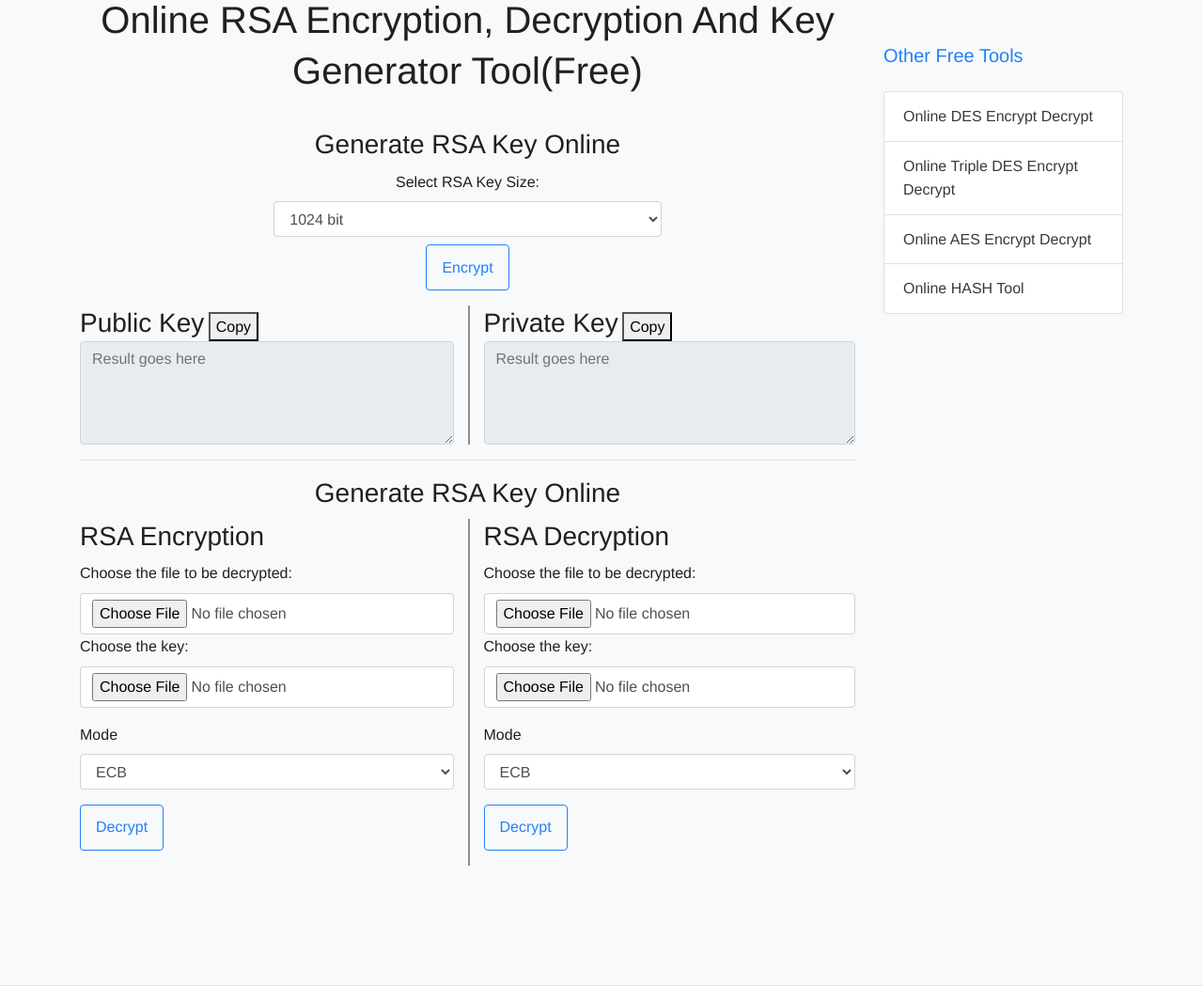
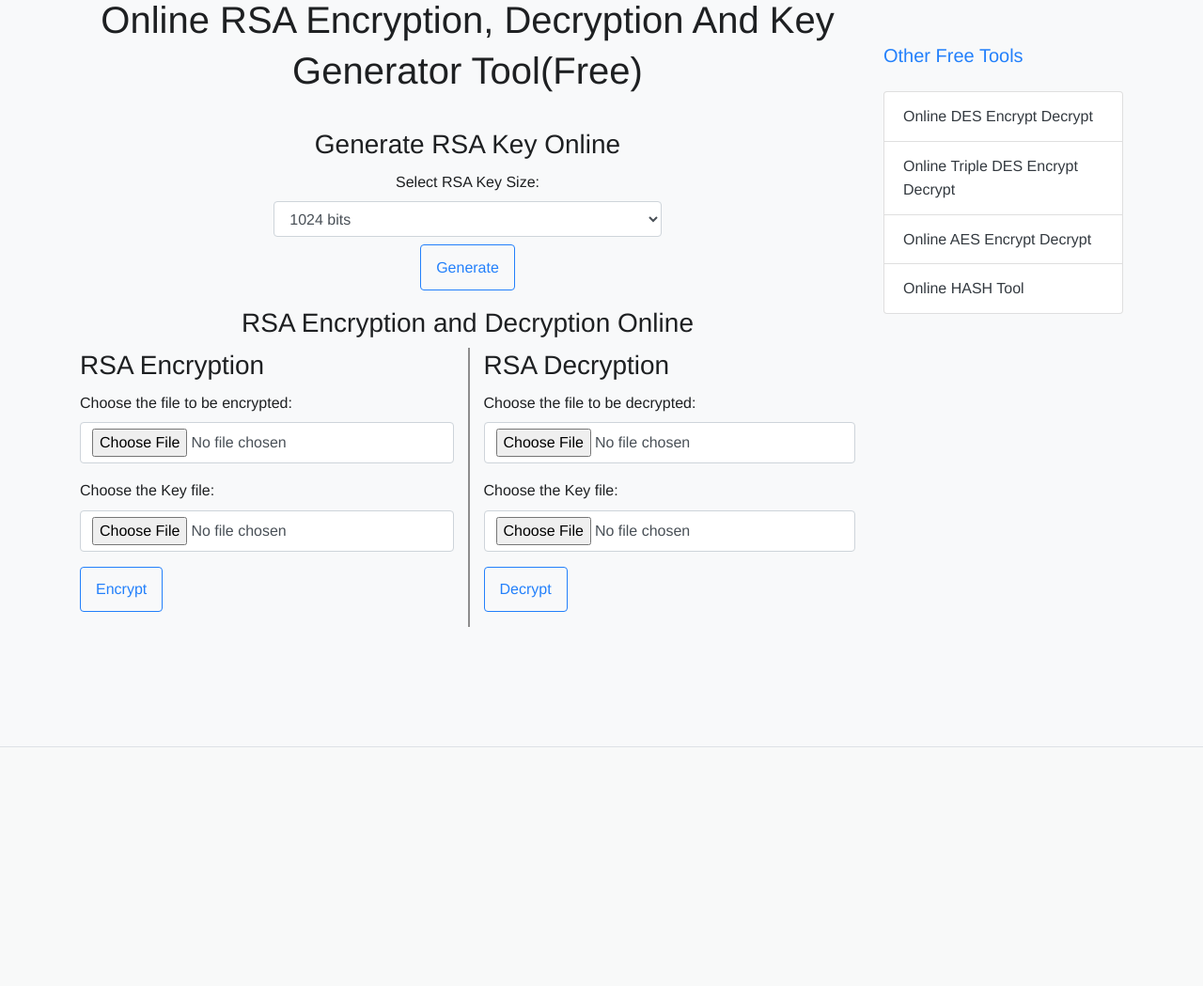
Before and after one commit to dat-nguyen1999/Crypto-Webapp, a Django app: page /rsa/ in a window 1280 px wide. Shown: the part 117-1166 px from the top of the page at 94% size. After the commit the page ends 912 px from the top, so only its background shows below. Run offline with Django 3.2, Linux system fonts and the light colour scheme; some libraries are stand-ins or nearby versions.

Commit message:
complete

```diff
--- a/mysite/rsa/templates/rsa/rsa.html
+++ b/mysite/rsa/templates/rsa/rsa.html
@@ -44,8 +44,7 @@
             <h1>Online RSA Encryption, Decryption And Key Generator Tool(Free)</h1>
         </div>
 
-        <form action="{% url 'rsa' %}" method="POST" id="hashform" role="form" enctype="multipart/form-data"
-            style="max-width: 100%;">
+        <form action="{% url 'generateKey' %}" method="POST" id="generateKeyForm" role="form" style="max-width: 100%;">
             {% csrf_token %}
 
             <h3 class="text-center">Generate RSA Key Online </h3>
@@ -54,128 +53,113 @@
                 <label for="mode">Select RSA Key Size:</label>
 
                 <select name="dropdown" class="form-control input-lg ng-pristine ng-untouched ng-valid"
-                    ng-model="mode_encrypt" id="mode_encrypt">
-                    <option value="1024" selected="">1024 bit</option>
-                    <option value="2048">2048 bit</option>
-                    <option value="3072">3072 bit</option>
+                    ng-model="mode_encrypt" id="key_length">
+                    <option value="1024" selected="">1024 bits</option>
+                    <option value="2048">2048 bits</option>
+                    <option value="3072">3072 bits</option>
                 </select>
                 <div class="form-group" style="margin-top: 2%;">
-                    <input class="btn btn-outline-primary" id="btn_Encrypt" type="submit" value="Encrypt">
+                    <input class="btn btn-outline-primary" id="btn_Generate" type="submit" value="Generate">
                 </div>
             </div>
 
         </form>
 
-        <div class="row" style="margin-bottom: 1%;">
-            <div class="col-md-6 col-sm-6 col-xs-12">
-                <h3 style="display: inline;">Public Key</h3>
-                <div class="text-right" style="display: inline">
-                    <button class="text-right" onclick="copyPublicKey()" style="display:inline-block">Copy</button>
-                </div>
-                <script>
-                    function copyPublicKey() {
-                        /* Get the text field */
-                        var copyText = document.getElementById("PublicKey");
 
-                        /* Select the text field */
-                        copyText.select();
-                        copyText.setSelectionRange(0, 99999); /*For mobile devices*/
 
-                        /* Copy the text inside the text field */
-                        document.execCommand("copy");
+        <!-- <script>
+            $(document).on('submit', '#generateKeyForm', function (e) {
+                e.preventDefault();
+                // console.log("dat")
+                var form = $('#generateKeyForm')[0];
+                var formData = new FormData(form);
+                formData.append('dropdown', $('#key_length').val());
+                // formData.append('csrfmiddlewaretoken', '{{csrf_token}}');
+                //console.log($(this).val());
+                //var form = $(this).closest("form");
+                var token = '{{csrf_token}}';
 
-                        /* Alert the copied text */
-                        //alert("Copied the text: " + copyText.value);
+                $.ajax({
+                    headers: { "X-CSRFToken": token },
+                    type: 'POST',
+                    url: "{% url 'generateKey' %}",
+                    data: formData,
+                    processData: false,
+                    contentType: false,
+                    enctype: 'multipart/form-data',
+                    dataType: 'json',
+                    success: function (response) {
+                        console.log("tiend12323at")
+                        // $('#PublicKey').val(response.PublicKey);
+                        // $('#PrivateKey').val(response.PrivateKey);
+                        console.log("tiendat")
+                    },
+                    error: function (xhr, ajaxOptions, thrownError) {
+                        alert(thrownError);
+
                     }
-                </script>
+                });
+            });
 
-                <textarea readonly id="PublicKey" class="form-control input-lg ng-pristine ng-untouched ng-valid"
-                    rows="4" placeholder="Result goes here" ng-model="encryptedOutput"></textarea>
-            </div>
-            <div class="col-md-6 col-sm-6 col-xs-12 vertical-line">
-                <h3 style="display: inline;">Private Key</h3>
-                <div class="text-right" style="display: inline">
-                    <button class="text-right" id="PrivateKey" onclick="copyPrivateKey()"
-                        style="display:inline-block">Copy</button>
-                </div>
-                <script>
-                    function copyPrivateKey() {
-                        /* Get the text field */
-                        var copyText = document.getElementById("PrivateKey");
-
-                        /* Select the text field */
-                        copyText.select();
-                        copyText.setSelectionRange(0, 99999); /*For mobile devices*/
-
-                        /* Copy the text inside the text field */
-                        document.execCommand("copy");
-
-                        /* Alert the copied text */
-                        //alert("Copied the text: " + copyText.value);
-                    }
-                </script>
-                <textarea readonly id="PrivateKey" class="form-control input-lg ng-pristine ng-untouched ng-valid"
-                    rows="4" placeholder="Result goes here" ng-model="encryptedOutput"></textarea>
-            </div>
-        </div>
-        <hr>
+        </script> -->
 
 
 
-        <h3 class="text-center">Generate RSA Key Online </h3>
+
+        <h3 class="text-center">RSA Encryption and Decryption Online </h3>
 
         <div class="row">
             <div class="col-md-6 col-sm-6 col-xs-12">
-                <form action="#">
+                <form action="{% url 'rsa_encrypt' %}" enctype="multipart/form-data" method="POST" name="encryptform" id="encryptform" role="form">
+                    {% csrf_token %}
                     <h3>RSA Encryption</h3>
                     <div class="form-group">
-                        <label for="inputString">Choose the file to be decrypted:</label>
-                        <input class="form-control input-lg" id="fileInput" type="file" file-model="file"
-                            name="de_fileInput" required="required">
-                        <label for="inputString">Choose the key: </label>
-                        <input class="form-control input-lg" id="fileInput" type="file" file-model="file"
-                            name="de_filekey" required="required">
+                        <label for="inputString">Choose the file to be encrypted:</label>
+                        <input class="form-control input-lg" id="en_fileInput" type="file" file-model="file"
+                            name="en_fileInput" required="required">
                     </div>
 
+                    <!-- <div class="form-group">
+                        <label for="mode">Key Mode</label>
+                        <select class="form-control input-lg ng-pristine ng-untouched ng-valid" id="mode_encrypt" name="dropdown" >
+                            <option value="PuK" selected="">Public Key</option>
+                            <option value="PiK">Private Key</option>
+                        </select>
+                    </div> -->
                     <div class="form-group">
-                        <label for="mode">Mode</label>
-                        <select class="form-control input-lg ng-pristine ng-untouched ng-valid" ng-model="mode"
-                            id="mode_decrypt" ng-change="encryptModeSelected()">
-                            <option value="ECB" selected="">ECB</option>
-                            <option value="CBC">CBC</option>
-                            <option value="CFB">CFB</option>
-                            <option value="OFB">OFB</option>
-                        </select>
+                        <label for="inputString">Choose the Key file: </label>
+                        <input class="form-control input-lg" id="en_keyfile" type="file" file-model="file"
+                            name="en_keyfile" required="required">
                     </div>
                     <div class="form-group">
-                        <input class="btn btn-outline-primary" type="submit" value="Decrypt">
+                        <input class="btn btn-outline-primary" type="submit" value="Encrypt">
                         <!-- <button class="btn btn-primary" name="hash" value="hash" ng-click="decryptAes()">Decrypt
                         </button> -->
                     </div>
                 </form>
-
             </div>
             <div class="col-md-6 col-sm-6 col-xs-12 vertical-line">
-                <form action="#">
+                <form action="{% url 'rsa_decrypt' %}" enctype="multipart/form-data" method="POST" name="decryptform" id="decryptform" role="form">
+                    {% csrf_token %}
                     <h3>RSA Decryption</h3>
                     <div class="form-group">
                         <label for="inputString">Choose the file to be decrypted:</label>
-                        <input class="form-control input-lg" id="fileInput" type="file" file-model="file"
+                        <input class="form-control input-lg" id="de_fileInput" type="file" file-model="file"
                             name="de_fileInput" required="required">
-                        <label for="inputString">Choose the key: </label>
-                        <input class="form-control input-lg" id="fileInput" type="file" file-model="file"
-                            name="de_filekey" required="required">
                     </div>
 
+                    <!-- <div class="form-group">
+                        <label for="mode">Key Mode</label>
+                        <select class="form-control input-lg ng-pristine ng-untouched ng-valid" ng-model="mode"
+                            id="mode_decrypt" >
+                            <option value="PuK" selected="">Public Key</option>
+                            <option value="PiK">Private Key</option>
+                        </select>
+                    </div> -->
                     <div class="form-group">
-                        <label for="mode">Mode</label>
-                        <select class="form-control input-lg ng-pristine ng-untouched ng-valid" ng-model="mode"
-                            id="mode_decrypt" ng-change="encryptModeSelected()">
-                            <option value="ECB" selected="">ECB</option>
-                            <option value="CBC">CBC</option>
-                            <option value="CFB">CFB</option>
-                            <option value="OFB">OFB</option>
-                        </select>
+                        <label for="inputString">Choose the Key file: </label>
+                        <input class="form-control input-lg" id="de_keyfile" type="file" file-model="file"
+                            name="de_keyfile" required="required">
                     </div>
                     <div class="form-group">
                         <input class="btn btn-outline-primary" type="submit" value="Decrypt">
@@ -229,72 +213,7 @@
 <link rel="stylesheet" href="{% static './css/custom.css' %}">
 
 
-<script>
 
-
-    let encrypt = document.getElementById("mode_encrypt");
-
-    // Thêm sự kiện cho đối tượng
-    if (encrypt.value == "ECB") {
-        $("#labeloption").hide();
-        $("#inputoption").hide();
-    }
-
-    encrypt.addEventListener("change", function () {
-        if (encrypt.value == "ECB") {
-            $("#labeloption").hide();
-            $("#inputoption").hide();
-        }
-        else {
-            $("#labeloption").show();
-            $("#inputoption").show();
-        }
-
-    });
-</script>
-
-<script>
-    let decrypt = document.getElementById("mode_decrypt");
-
-    // Thêm sự kiện cho đối tượng
-    if (decrypt.value == "ECB") {
-        $("#decryptivinput").hide();
-        $("#decryptivlabel").hide();
-    }
-
-    decrypt.addEventListener("change", function () {
-        if (decrypt.value == "ECB") {
-            $("#decryptivinput").hide();
-            $("#decryptivlabel").hide();
-        }
-        else {
-            $("#decryptivinput").show();
-            $("#decryptivlabel").show();
-        }
-
-    });
-
-</script>
-
-<script>
-
-    function validateEncryptForm() {
-        var fileInput = document.forms["encryptform"]["fileInput"].value;
-        var filekey = document.forms["encryptform"]["filekey"].value;
-
-
-        if (fileInput == "") {
-            alert("InputFile fields missing.");
-            return false;
-        }
-        if (filekey == "") {
-            alert("KeyFile fields missing.");
-            return false;
-        }
-        return true;
-    }
-
-</script>
 
 
 
--- a/mysite/rsa/urls.py
+++ b/mysite/rsa/urls.py
@@ -4,5 +4,8 @@ from . import views
 
 urlpatterns = [
     path('', views.rsa, name='rsa'),
+    path('generateKey/', views.generateKey, name='generateKey'),
+    path('rsa_encrypt/', views.encrypt, name='rsa_encrypt'),
+    path('rsa_decrypt/', views.decrypt, name='rsa_decrypt'),
 
 ]
--- a/mysite/rsa/views.py
+++ b/mysite/rsa/views.py
@@ -2,11 +2,117 @@ from django.shortcuts import render
 from django.http import HttpResponse, FileResponse
 from django.core.files.storage import FileSystemStorage
 import json
-#from . import DES
+from . import RSA
 from django.utils.http import urlquote
 import gc
+from io import BytesIO
+from zipfile import ZipFile
 # Create your views here.
 
 
 def rsa(request):
     return render(request,'rsa/rsa.html')
+
+def generateKey(request):
+
+    if request.method == 'POST':
+        key_length = int(request.POST['dropdown'])
+        d_key = RSA.generateKeyPair(key_length)
+
+        in_memory = BytesIO()
+        zip = ZipFile(in_memory, "a")
+
+        zip.writestr("publickey.txt", d_key['publickey'])
+        zip.writestr("privatekey.txt", d_key['privatekey'])
+
+        # fix for Linux zip files read in Windows
+        for file in zip.filelist:
+            file.create_system = 0
+
+        zip.close()
+
+        in_memory.seek(0)
+        response = HttpResponse()
+        #'attachment; filename={}'.format("keypair_" + str(key_length) + "bits_" + "rsa.zip")
+        response["Content-Disposition"] = 'attachment; filename={}'.format("keypair_" + str(key_length) + "bits_" + "rsa.zip")
+        response.write(in_memory.read())
+
+        return response
+
+def encrypt(request):
+    if request.method == 'POST':
+        fileInput = request.FILES['en_fileInput']
+        filekey = request.FILES['en_keyfile']
+        #fileIV = request.FILES['ivencryptfile']
+
+        #key_mode = request.POST.get('dropdown')
+
+        key = handle_uploaded_file(filekey)
+
+        plt = handle_uploaded_file(fileInput)
+
+        print(len(plt))
+        if len(plt) > 245:
+            context = {
+                    'reason': "The length of file must be less than 245 bytes!!"
+                }
+            return HttpResponse(json.dumps(context) ,status = 400, content_type='application/json')
+
+        ciphertxt = RSA.encrypt(key, plt)
+
+        if not isinstance(ciphertxt,bytes):
+            context = {
+                    'reason': ciphertxt.split("Caught this error: ")
+                }
+            return HttpResponse(json.dumps(context) ,status = 400, content_type='application/json')
+
+        response  = HttpResponse(ciphertxt)
+        #response['Content-Disposition'] = 'attachment; filename="dat.txt"'
+
+        response['Content-Disposition'] = "attachment; filename={}".format("RSA_Encrypted_" + urlquote(fileInput.name))
+        return response
+
+def decrypt(request):
+    if request.method == 'POST':
+        fileInput = request.FILES['de_fileInput']
+        filekey = request.FILES['de_keyfile']
+        #fileIV = request.FILES['ivencryptfile']
+
+        #key_mode = request.POST.get('dropdown')
+
+        key = handle_uploaded_file(filekey)
+
+        cpt = handle_uploaded_file(fileInput)
+        print(len(cpt))
+        if len(cpt) > 256:
+            context = {
+                    'reason': "The length of file must be less than 245 bytes!!"
+                }
+            return HttpResponse(json.dumps(context) ,status = 400, content_type='application/json')
+
+        plaintext = RSA.decrypt(key, cpt)
+
+        if not isinstance(plaintext,bytes):
+            context = {
+                    'reason': plaintext.split("Caught this error: ")
+                }
+            return HttpResponse(json.dumps(context) ,status = 400, content_type='application/json')
+
+        response  = HttpResponse(plaintext)
+        #response['Content-Disposition'] = 'attachment; filename="dat.txt"'
+
+        response['Content-Disposition'] = "attachment; filename={}".format("RSA_Decrypted_" + urlquote(fileInput.name))
+        return response
+
+def handle_uploaded_file(f):
+    output = b''
+    # for chunk in f.chunks():
+    #     output += chunk
+    # return output
+    while True:
+        buf = f.read()
+        if buf:
+            output += buf
+        else:
+            break
+    return output
--- a/mysite/tdes/views.py
+++ b/mysite/tdes/views.py
@@ -59,8 +59,8 @@ def TDES_Encryption(request):
             gc.collect()
             return HttpResponse(json.dumps(context) ,status = 400, content_type='application/json')
 
-        print(ciphertext)
-        print(len(ciphertext))
+        #print(ciphertext)
+        #print(len(ciphertext))
 
     response  = HttpResponse(ciphertext)
     #response['Content-Disposition'] = 'attachment; filename="dat.txt"'
@@ -110,7 +110,7 @@ def TDES_Decryption(request):
             IV = None
 
         ciphertext = handle_uploaded_file(fileInput)
-        print(len(ciphertext))
+        #print(len(ciphertext))
 
         plaintext = TDES._TDES_Decryption(key,ciphertext,mode,IV)
         if not isinstance(plaintext, bytes):
```
Also changed, not shown: mysite/rsa/RSA.py (added, +36 -0 lines).
